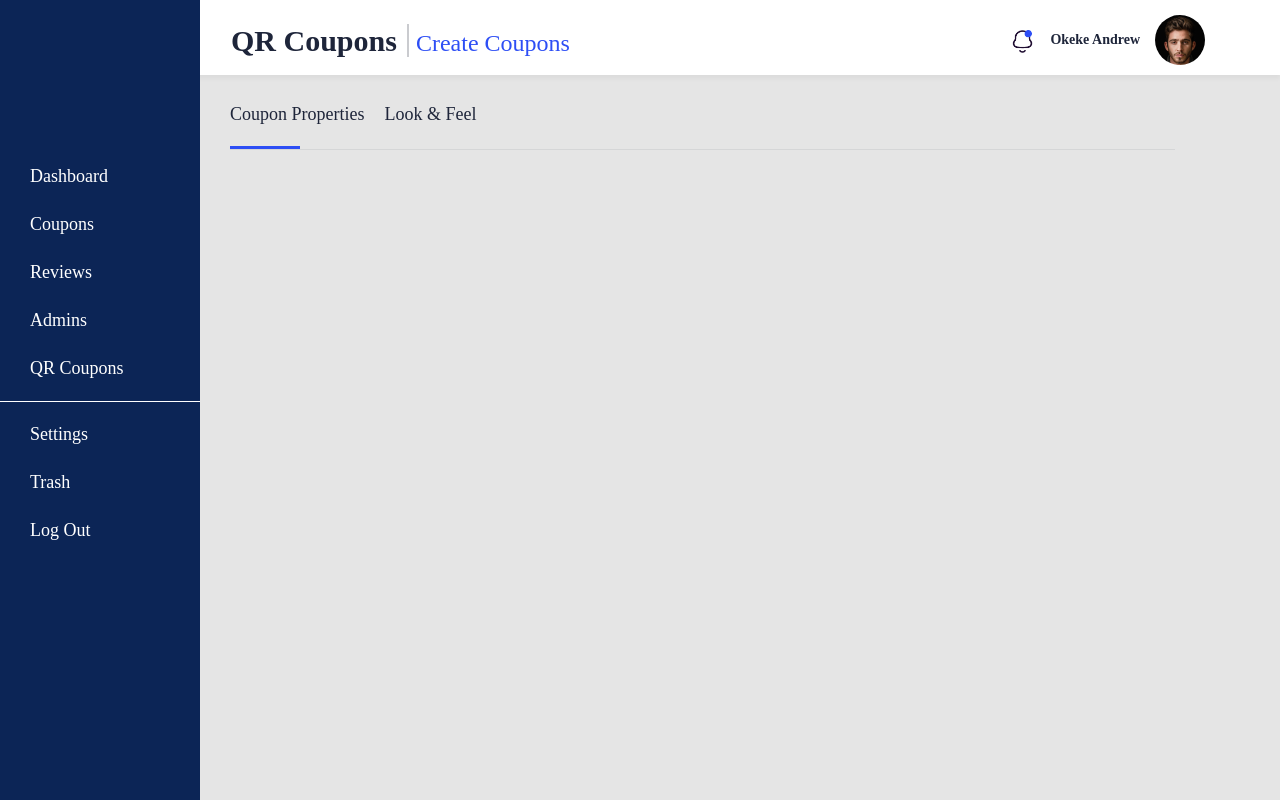
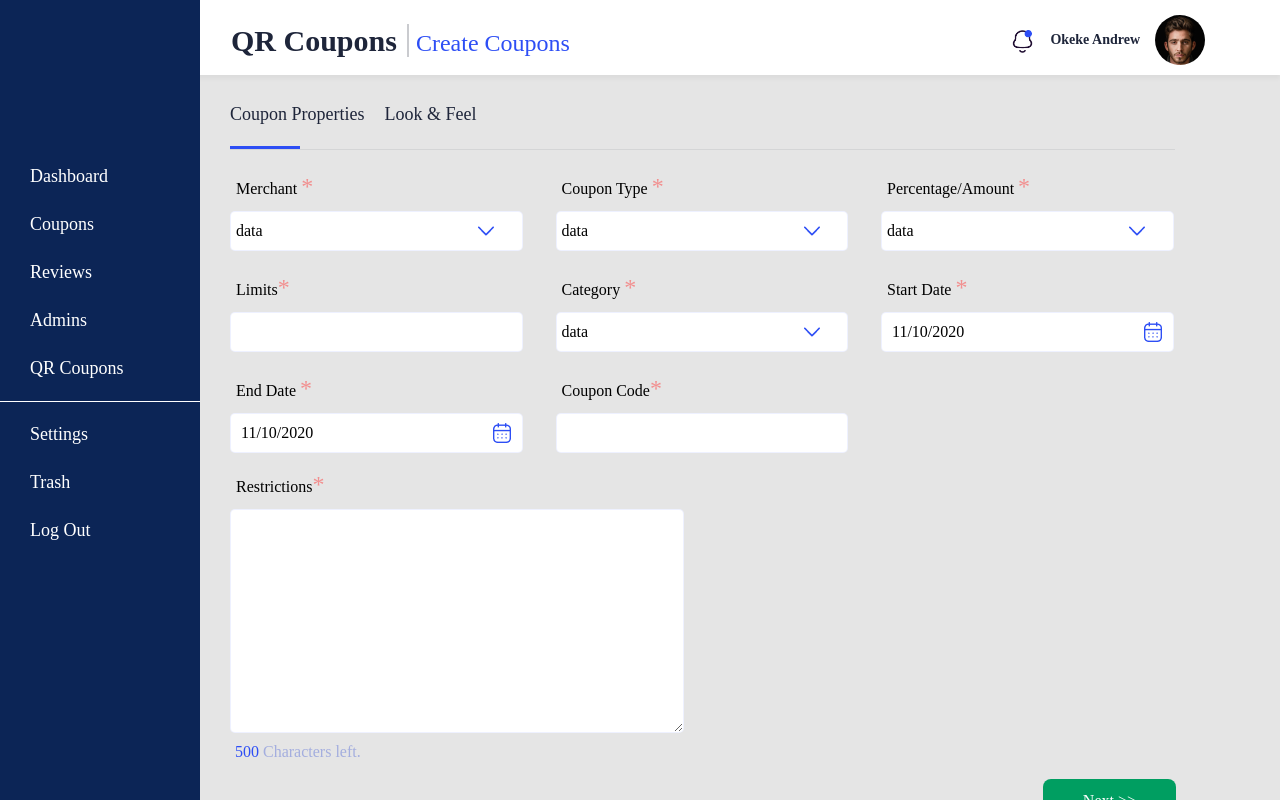
Before and after one commit to codeuiandy/tokenfy, a React (Create React App) app: page /qrcoupons in a window 1280 px wide. Built offline with nearby package versions, Linux system fonts and the light colour scheme.

Commit message:
Building coupon properties form

```diff
--- a/src/Components/qrCoupons/qrcoupons.jsx
+++ b/src/Components/qrCoupons/qrcoupons.jsx
@@ -1,9 +1,15 @@
 import React,{useState} from 'react'
-import { Layout } from '../Layout/layout';
-import {Link} from 'react-router-dom';
+import {Layout} from '../Layout/layout'
+import '../Compons/cupon.css'
+import DatePicker from "react-datepicker";
+import "react-datepicker/dist/react-datepicker.css";
+import ArrowDown from '../Assets/arrowDown.png'
+import calendar from '../Assets/calendar.png'
+import Remove from '../Assets/close.png'
 
 export default function QrCoupons(props) {
     const[activePage,setActivePage] = useState("Coupon_Properties");
+    const [startDate, setstartDate] = useState(new Date());
     return (
         <div>
             <Layout NavRouter={props.location.pathname}>
@@ -29,6 +35,160 @@ export default function QrCoupons(props) {
                         </div>
                         <div className="pg-dimacation"></div>
 
+                        {
+                            activePage==="Coupon_Properties" ? (
+                            <div className="create-cupon-page">
+
+                            <div className="create-conpon-container">
+
+                                <div className="cupon-input-box">
+                                        <label htmlFor="">Merchant <span>*</span></label>
+                                        <div className="inputbox-cupon">
+                                            <select>
+                                            <option value="">data</option>
+                                            <option value="">data</option>
+                                            <option value="">data</option>
+                                            </select>
+
+                                        </div>
+
+                            </div>
+
+
+                            <div className="cupon-input-box">
+                                        <label htmlFor="">Coupon  Type <span>*</span></label>
+                                        <div className="inputbox-cupon">
+                                            <select>
+                                            <option value="">data</option>
+                                            <option value="">data</option>
+                                            <option value="">data</option>
+                                            </select>
+
+                                        </div>
+
+                            </div>
+
+
+                            <div className="cupon-input-box">
+                                        <label htmlFor="">Percentage/Amount <span>*</span></label>
+                                        <div className="inputbox-cupon">
+                                            <select>
+                                            <option value="">data</option>
+                                            <option value="">data</option>
+                                            <option value="">data</option>
+                                            </select>
+
+                                        </div>
+
+                            </div>
+
+
+                            <div className="cupon-input-box">
+                                        <label htmlFor="">Limits<span>*</span></label>
+                                        <div className="inputbox-cupon">
+                                            <input type="text"/>
+
+                                        </div>
+
+                            </div>
+
+                            <div className="cupon-input-box">
+                                        <label htmlFor="">Category <span>*</span></label>
+                                        <div className="inputbox-cupon">
+                                            <select>
+                                            <option value="">data</option>
+                                            <option value="">data</option>
+                                            <option value="">data</option>
+                                            </select>
+
+                                        </div>
+
+                            </div>
+
+
+                            <div className="cupon-input-box">
+                                        <label htmlFor="">Start Date <span>*</span></label>
+                                        <div className="inputbox-cupon">
+                                        <DatePicker
+
+                                        closeOnScroll={true}
+                                        selected={startDate}
+                                        onChange={date => setstartDate({startDate:date})  }
+                                        // withPortal
+
+                                        minDate={new Date()}
+                                        />
+                                        <div className="icon"><img src={calendar}></img></div>
+
+                                        </div>
+
+                            </div>
+
+
+                            <div className="cupon-input-box">
+                                        <label htmlFor="">End Date <span>*</span></label>
+                                        <div className="inputbox-cupon">
+                                        <DatePicker
+
+                                        closeOnScroll={true}
+                                        selected={startDate}
+                                        onChange={date => setstartDate({startDate:date})  }
+                                        // withPortal
+
+                                        minDate={new Date()}
+                                        />
+                                        <div  className="icon"><img src={calendar}></img></div>
+
+                                        </div>
+
+                            </div>
+
+
+                            <div className="cupon-input-box">
+                                        <label htmlFor="">Coupon Code<span>*</span></label>
+                                        <div className="inputbox-cupon">
+                                            <input type="text"/>
+
+                                        </div>
+
+                            </div>
+
+
+
+
+
+                        </div>
+
+                        {/* CUPON DROPDOWNS END HERE */}
+                        <div className="cupon-text-area-box">
+
+                            <div className="cupon-input-box textareaCon">
+                                        <label htmlFor="">Restrictions<span>*</span></label>
+                                        <div className="inputbox-cupon">
+                                            <textarea type="text"/>
+                                            <span className="cuponTextCount">500 <span>Characters left.</span></span>
+                                        </div>
+
+                            </div>
+
+
+                </div>
+
+
+                <div className="submit-cupon-button">
+                    <button className="publish_button">Next >></button>
+                </div>
+
+
+
+
+
+
+
+                </div>
+                            ):
+                            ""
+                        }
                 </div>
             </Layout>
         </div>
```
Lines whose indentation alone changed are shown as unchanged.
